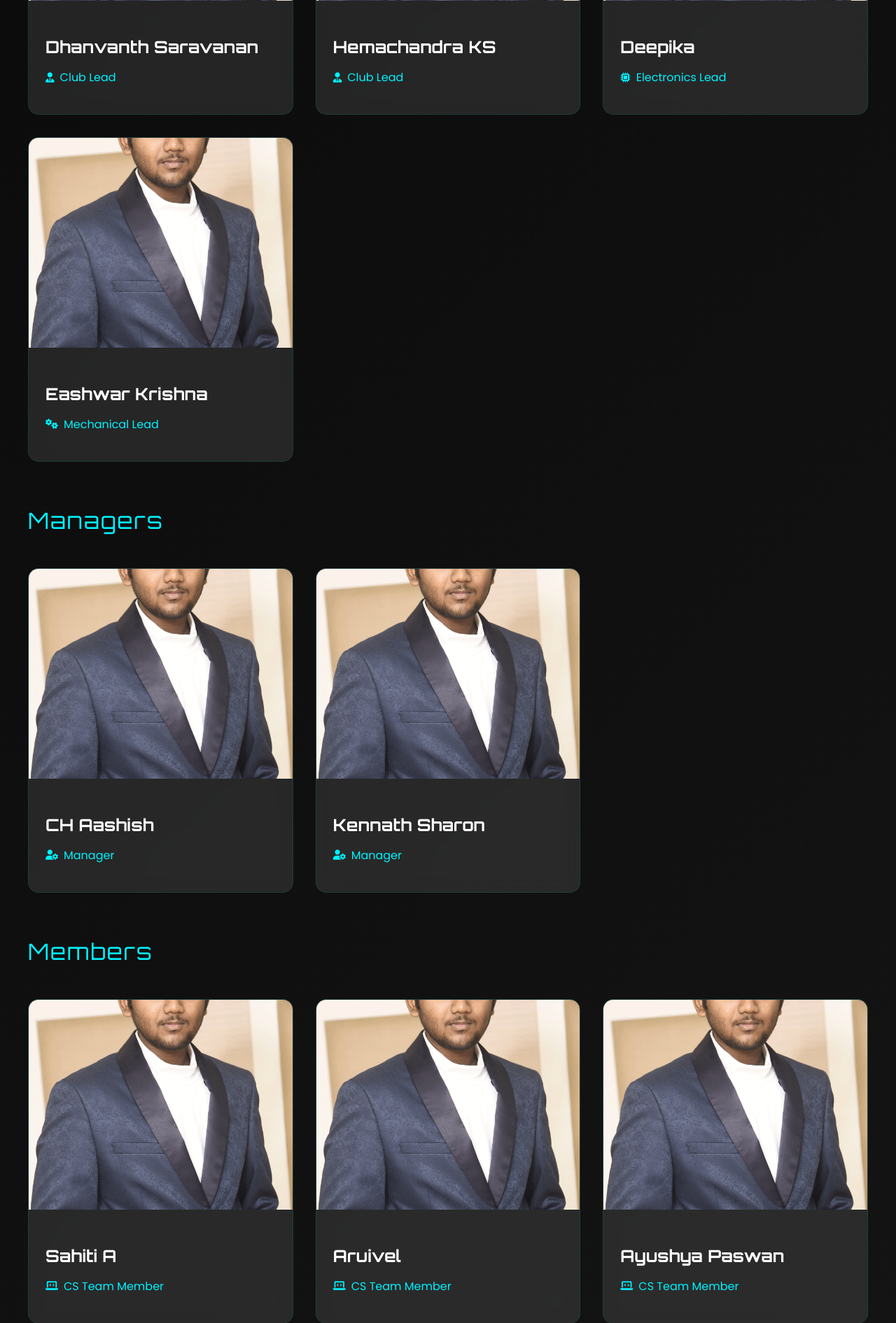
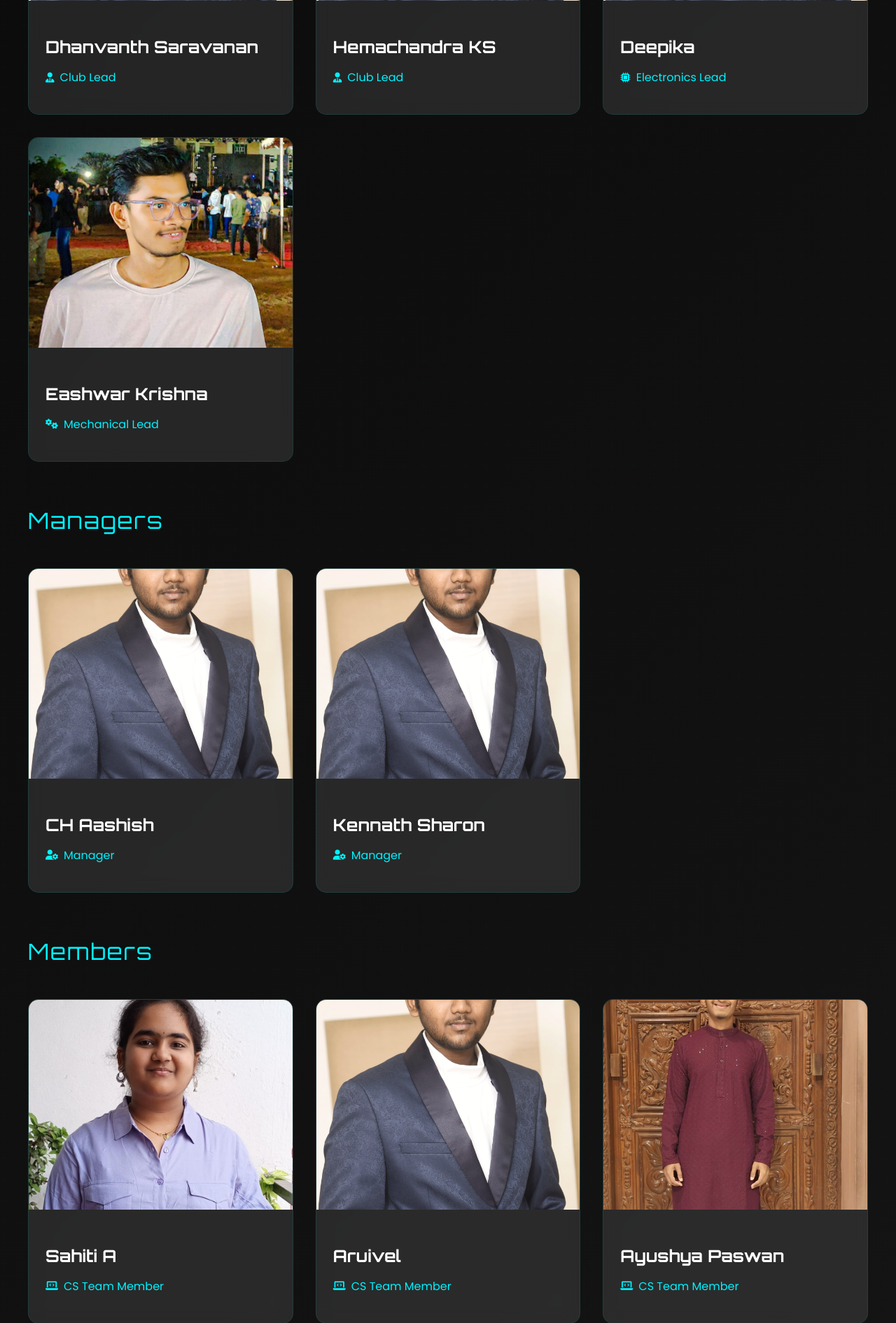
Before and after one commit to Robotics-IIITDM/robosite, a Flask app: page /team in a window 1280 px wide. Shown: the part 689-2580 px from the top of the page at 70% size. Run offline with Flask 3, Linux system fonts and the light colour scheme.

Commit message:
Update team.html

```diff
--- a/templates/team.html
+++ b/templates/team.html
@@ -1,6 +1,4 @@
-{% extends 'base.html' %}
-
-{% block head %}
+{% extends 'base.html' %} {% block head %}
 <style>
     .team-section {
         padding: 4rem 2rem;
@@ -172,9 +170,7 @@
         letter-spacing: 2px;
     }
 </style>
-{% endblock %}
-
-{% block content %}
+{% endblock %} {% block content %}
 <div class="team-section">
     <div class="circuit-pattern"></div>
     <div class="team-container">
@@ -187,7 +183,7 @@
             <!-- Section: Leads -->
             <div class="team-section-heading">Leads</div>
             <div class="team-card">
-                <img src="{{ url_for('static', filename='images/default.jpg') }}" alt="Dhanvanth Saravanan" class="team-image">
+                <img src="static/images/Dhanvanth Saravanan.jpg" alt="Dhanvanth Saravanan" class="team-image">
                 <div class="team-info">
                     <h2 class="team-name">Dhanvanth Saravanan</h2>
                     <p class="team-role"><i class="fas fa-user-tie"></i> Club Lead</p>
@@ -208,7 +204,7 @@
                 </div>
             </div>
             <div class="team-card">
-                <img src="{{ url_for('static', filename='images/default.jpg') }}" alt="Eashwar Krishna" class="team-image">
+                <img src="static/images/eashwar.jpg" alt="Eashwar Krishna" class="team-image">
                 <div class="team-info">
                     <h2 class="team-name">Eashwar Krishna</h2>
                     <p class="team-role"><i class="fas fa-cogs"></i> Mechanical Lead</p>
@@ -233,7 +229,7 @@
             <!-- Section: Members -->
             <div class="team-section-heading">Members</div>
             <div class="team-card">
-                <img src="{{ url_for('static', filename='images/default.jpg') }}" alt="Sahiti A" class="team-image">
+                <img src="static/images/sahiti.jpg" alt="Sahiti A" class="team-image">
                 <div class="team-info">
                     <h2 class="team-name">Sahiti A</h2>
                     <p class="team-role"><i class="fas fa-laptop-code"></i> CS Team Member</p>
@@ -247,31 +243,31 @@
                 </div>
             </div>
             <div class="team-card">
-                <img src="{{ url_for('static', filename='images/default.jpg') }}" alt="Ayushya Paswan" class="team-image">
+                <img src="static/images/aayushya paswan.jpg" alt="Ayushya Paswan" class="team-image">
                 <div class="team-info">
                     <h2 class="team-name">Ayushya Paswan</h2>
                     <p class="team-role"><i class="fas fa-laptop-code"></i> CS Team Member</p>
                 </div>
             </div>
             <div class="team-card">
-                <img src="{{ url_for('static', filename='images/default.jpg') }}" alt="Sreya Sunil" class="team-image">
+                <img src="static/images/shreya sunil.jpg" alt="Sreya Sunil" class="team-image">
                 <div class="team-info">
                     <h2 class="team-name">Sreya Sunil</h2>
                     <p class="team-role"><i class="fas fa-laptop-code"></i> CS Team Member</p>
                 </div>
             </div>
             <div class="team-card">
-                <img src="{{ url_for('static', filename='images/default.jpg') }}" alt="Sai Kiran" class="team-image">
+                <img src="static/images/sai kiran.jpg" alt="Sai Kiran" class="team-image">
                 <div class="team-info">
                     <h2 class="team-name">Sai Kiran</h2>
                     <p class="team-role"><i class="fas fa-laptop-code"></i> CS Team Member</p>
                 </div>
             </div>
             <div class="team-card">
-                <img src="{{ url_for('static', filename='images/default.jpg') }}" alt="Bhavya Sree Srisoola" class="team-image">
+                <img src="static/images/BHAVYA.jpg" alt="Bhavya Sree Sirisolla" class="team-image">
                 <div class="team-info">
                     <h2 class="team-name">Bhavya Sree Srisoola</h2>
-                    <p class="team-role"><i class="fas fa-microchip"></i> ECE Team Member</p>
+                    <p class="team-role"><i class="fas fa-microchip"></i>CS Team Member</p>
                 </div>
             </div>
             <div class="team-card">
@@ -289,7 +285,7 @@
                 </div>
             </div>
             <div class="team-card">
-                <img src="{{ url_for('static', filename='images/default.jpg') }}" alt="Mohitha S" class="team-image">
+                <img src="static/images/mohitha.jpg" alt="Mohitha S" class="team-image">
                 <div class="team-info">
                     <h2 class="team-name">Mohitha S</h2>
                     <p class="team-role"><i class="fas fa-microchip"></i> ECE Team Member</p>
@@ -303,7 +299,7 @@
                 </div>
             </div>
             <div class="team-card">
-                <img src="{{ url_for('static', filename='images/default.jpg') }}" alt="Sanath Kumar" class="team-image">
+                <img src="static/images/SANATH.jpg" alt="Sanath Kumar" class="team-image">
                 <div class="team-info">
                     <h2 class="team-name">Sanath Kumar</h2>
                     <p class="team-role"><i class="fas fa-microchip"></i> ECE Team Member</p>
@@ -317,7 +313,7 @@
                 </div>
             </div>
             <div class="team-card">
-                <img src="{{ url_for('static', filename='images/default.jpg') }}" alt="Kaarthick" class="team-image">
+                <img src="static/images/karthik.jpg" alt="Kaarthick" class="team-image">
                 <div class="team-info">
                     <h2 class="team-name">Kaarthick</h2>
                     <p class="team-role"><i class="fas fa-cogs"></i> MECH Team Member</p>
```
